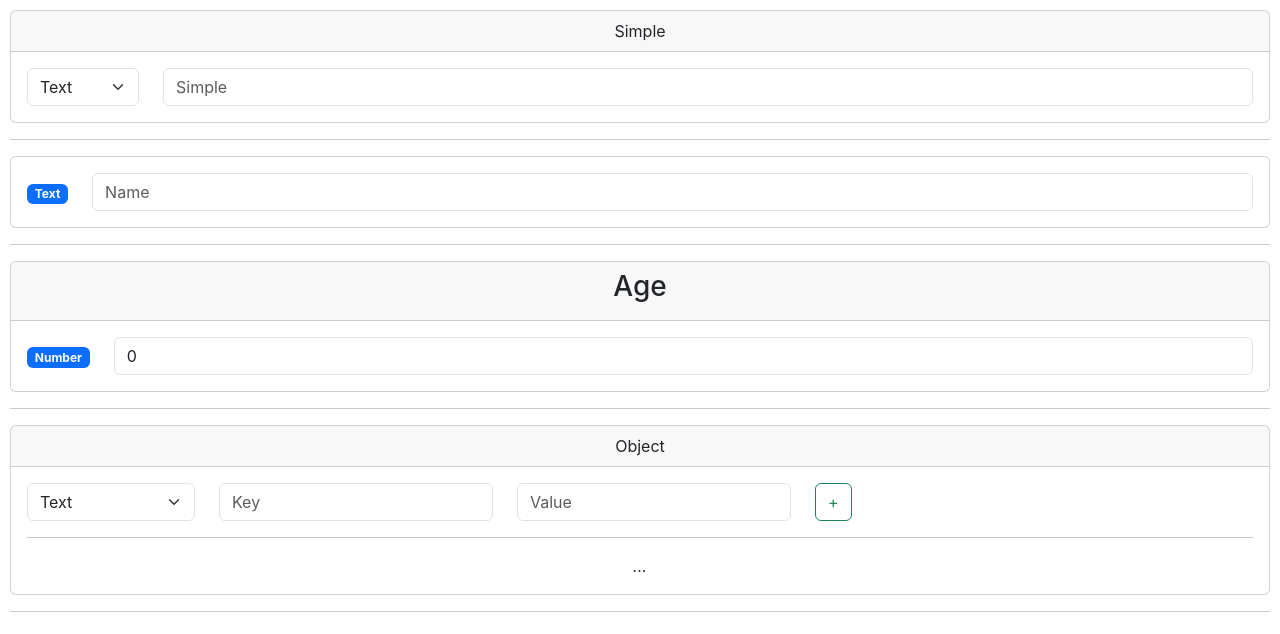
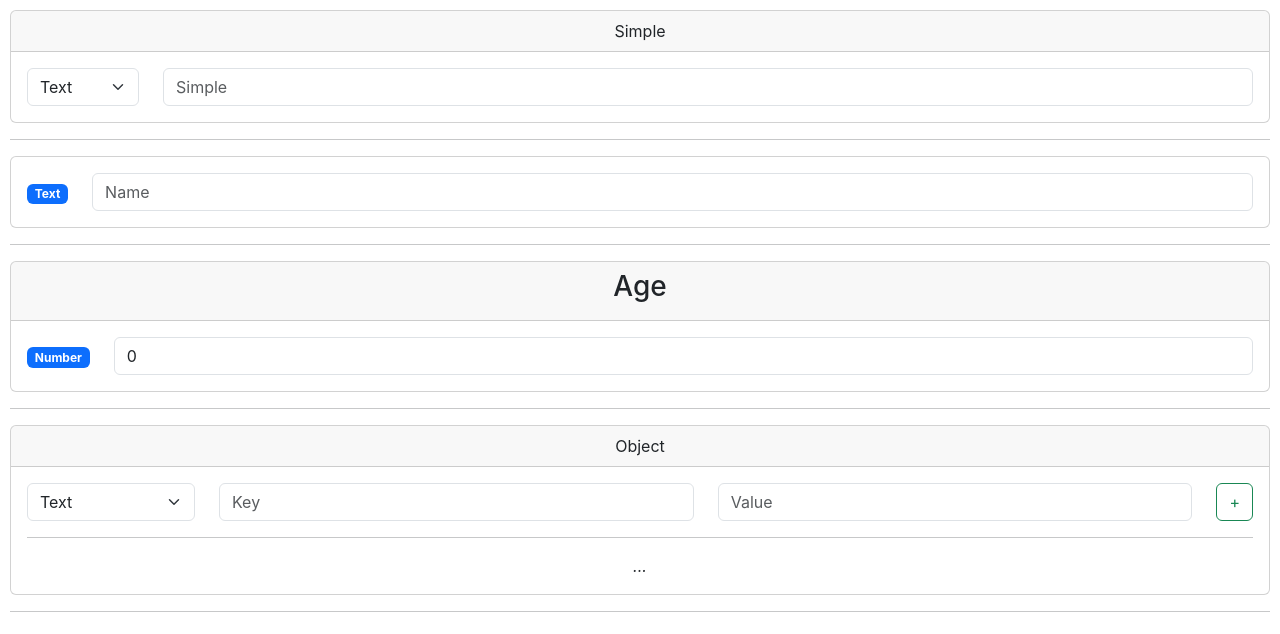
Before and after one commit to Narwhalsss360/proto-react-object-editor, a React (Create React App) app: page / in a window 1280 px wide. Shown: the top 634 px of the page. Built offline with nearby package versions, Linux system fonts and the light colour scheme.

Commit message:
NewChildControls takes parent value as argument

```diff
--- a/src/editor/ArrayEditor.js
+++ b/src/editor/ArrayEditor.js
@@ -87,7 +87,7 @@ export default function ArrayEditor({ value, schema }) {
           dispatchNewChildInfo={dispatchNewChildInfo}
           onSubmit={newChildSubmitted}
           schema={schema}
-          parentType='array'
+          parent={value}
         />
         <hr />
       </>
@@ -99,12 +99,12 @@ export default function ArrayEditor({ value, schema }) {
         {
           value.map((item, index) => (
             <ChildEditor
-            key={index}
-            childKey={index}
-            value={item}
-            schema={schema}
+              key={index}
+              childKey={index}
+              value={item}
+              schema={schema}
               parent={value}
-              />
+            />
           ))
         }
       </ListGroup>
--- a/src/editor/ChildEditor.js
+++ b/src/editor/ChildEditor.js
@@ -52,8 +52,9 @@ export default function ChildEditor({ childKey, value, schema, parent }) {
           <Badge
             onClick={() =>
             property(schema, 'required', false) ? null : setNewKey(parentIsArray ? index + 1 : childKey)}
+            style={{cursor: 'pointer'}}
           >
-            {parentIsArray ? index + 1 : childKey}
+            ✎ &nbsp; {parentIsArray ? index + 1 : childKey}
           </Badge>
         </Col> :
         <Form onSubmit={evt => evt.preventDefault()}>
@@ -92,7 +93,7 @@ export default function ChildEditor({ childKey, value, schema, parent }) {
           value: generalReducer(value, action)
         }),
         deleter: property(scheme, 'required', false) ? null : () => dispatcher(parentIsArray ? {
-          type: 'delete-key',
+          type: 'delete-element',
           index
         } : {
           type: 'delete-key',
--- a/src/editor/NewChildControls.js
+++ b/src/editor/NewChildControls.js
@@ -8,7 +8,9 @@ import { inputType, isSimple, TYPE_GENERATORS, TYPE_NAMES, TYPE_PARSERS, TYPES }
 import { keys } from './objectIterators'
 import { property } from './schemas'
 
-export default function NewChildControls({ newChildInfo, dispatchNewChildInfo, onSubmit, schema, parentType }) {
+export default function NewChildControls({ newChildInfo, dispatchNewChildInfo, onSubmit, schema, parent }) {
+  const parentType = Array.isArray(parent) ? 'array' : 'object'
+
   const setType = useCallback(type => {
     const generatedType = (
       type in TYPE_GENERATORS ?
@@ -65,7 +67,7 @@ export default function NewChildControls({ newChildInfo, dispatchNewChildInfo, o
             }
           </Form.Select>
         </Col>
-        <Col md='auto'>
+        <Col>
           <Form.Control
             type={parentType === 'object' ? 'text' : 'number'}
             value={newChildInfo[parentType === 'object' ? 'key' : 'position']}
@@ -80,12 +82,12 @@ export default function NewChildControls({ newChildInfo, dispatchNewChildInfo, o
               dispatchNewChildInfo({
                 type: 'set-key',
                 key: 'position',
-                value: evt.target.value < 0 ? '' : Number(evt.target.value)
+                value: 0 <= evt.target.value && evt.target.value <= parent.length ? Number(evt.target.value) : ''
               })
             }
           />
         </Col>
-        <Col md='auto'>
+        <Col>
           {
             newChildInfo.type === 'boolean' ?
             <BooleanControl
--- a/src/editor/ObjectEditor.js
+++ b/src/editor/ObjectEditor.js
@@ -131,7 +131,7 @@ export default function ObjectEditor({ value, schema }) {
             dispatchNewChildInfo={dispatchNewChildInfo}
             onSubmit={newChildSubmitted}
             schema={schema}
-            parentType='object'
+            parent={value}
           />
           <hr />
         </>
```
